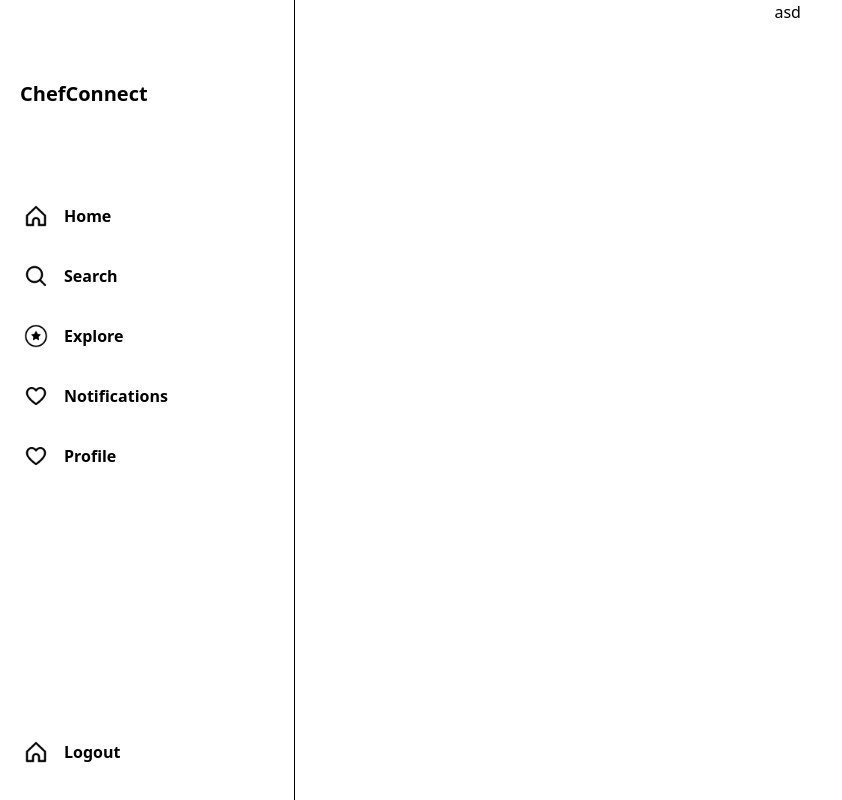
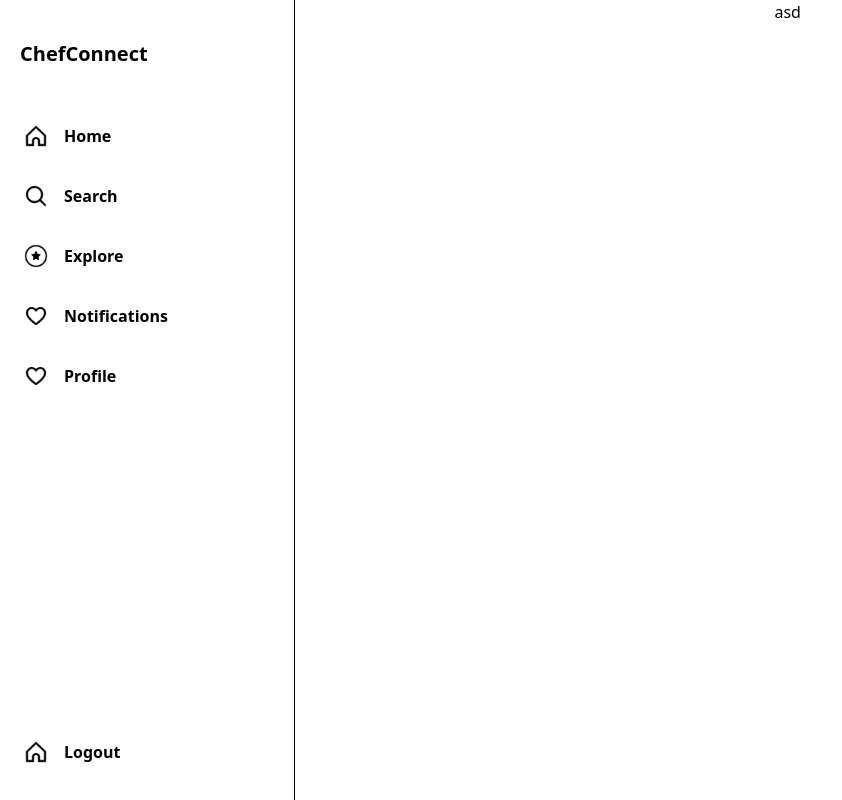
Before and after one commit to SyedFasih043/Chefconnect, a React (Vite) app: page / in a window 1280 px wide. Shown: the whole page, without its empty margins (0-842 px from the left). Built offline with nearby package versions, Linux system fonts and the light colour scheme.

Commit message:
sidebar padding changes

```diff
--- a/src/Components/Sidebar/Sidebar.jsx
+++ b/src/Components/Sidebar/Sidebar.jsx
@@ -8,10 +8,10 @@ export default function Sidebar() {
         <div className="flex flex-col w-full h-full bg-white border-r">
             <div className="flex flex-col h-full justify-between">
                 <div>
-                    <div className="flex-row flex items-center pt-20 pl-5">
+                    <div className="flex-row flex items-center pt-10 pl-5">
                         <span className="font-extrabold text-xl">ChefConnect</span>
                     </div>
-                    <div className="flex-col w-full mt-20 pl-2">
+                    <div className="flex-col w-full mt-10 pl-2">
                         <div className="flex-row flex items-center hover:bg-purple-200 px-4 py-4 rounded-xl mb-1 cursor-pointer">
                             <img src={img} alt="" className="w-6" />
                             <span className="font-extrabold text-md px-4">Home</span>
```
